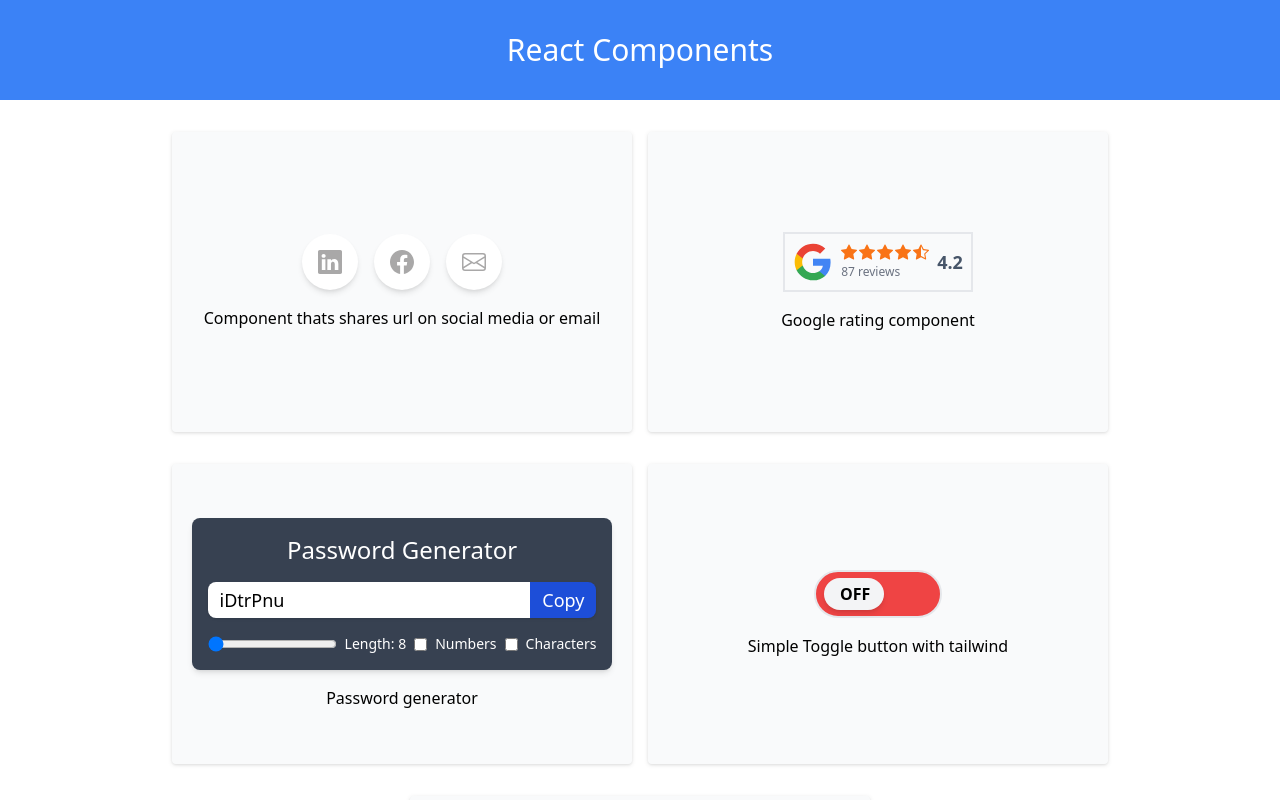
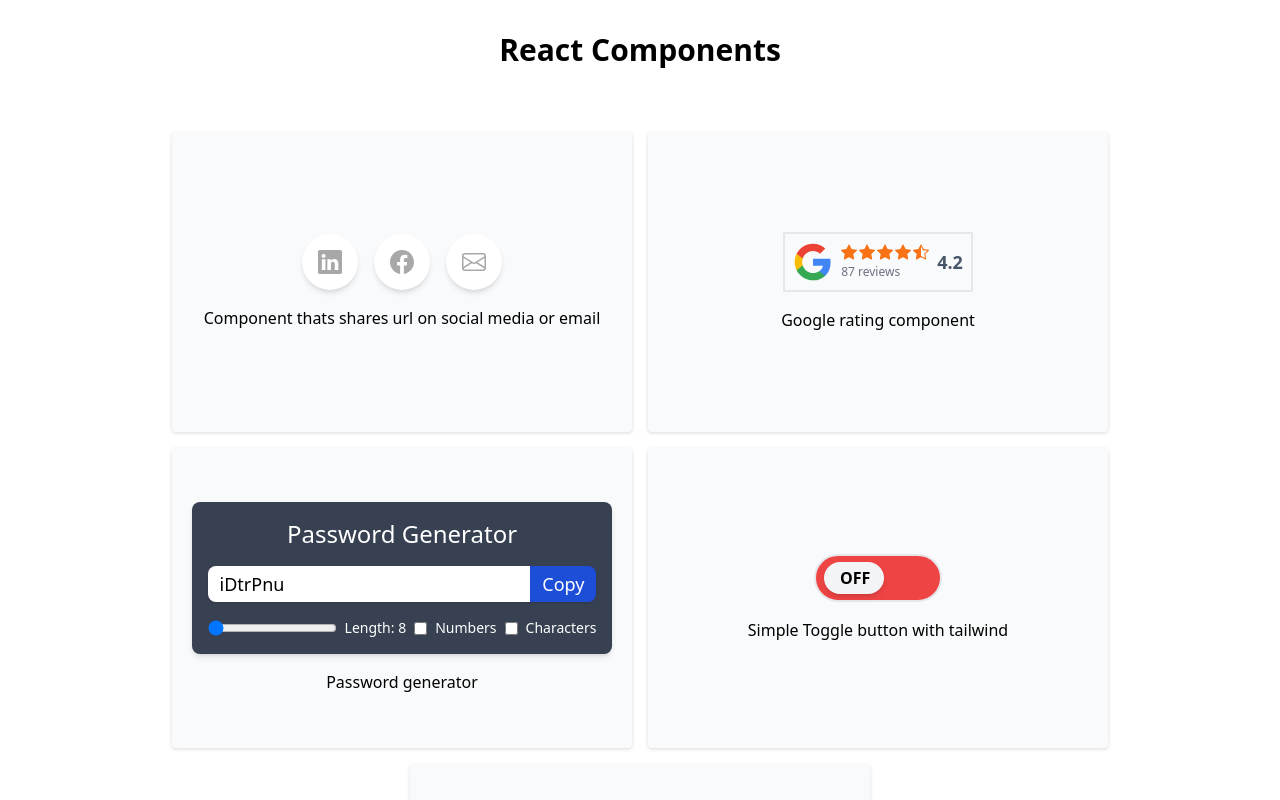
Before and after one commit to MuhammadUsmanMushtaq/react-components, a React (Create React App) app: page / in a window 1280 px wide. Shown: the top 800 px of the page. Built offline with nearby package versions, Linux system fonts and the light colour scheme.

Commit message:
styles fix

```diff
--- a/src/components/Card.jsx
+++ b/src/components/Card.jsx
@@ -1,5 +1,5 @@
 const Card = ({ children }) => (
-  <div className='flex justify-center items-center flex-wrap w-[460px] h-[300px] drop-shadow bg-gray-50 hover:drop-shadow-md rounded p-4 mb-4'>
+  <div className='flex justify-center items-center flex-wrap w-[460px] h-[300px] drop-shadow bg-gray-50 hover:drop-shadow-md rounded p-4'>
     {children}
   </div>
 );
--- a/src/components/Laoyout/Layout.jsx
+++ b/src/components/Laoyout/Layout.jsx
@@ -1,12 +1,11 @@
 const Layout = ({ children }) => {
   return (
     <>
-      <div className='text-3xl text-white text-center bg-blue-500 p-8 mb-4'>
+      <div className='text-3xl font-bold text-center p-8 mb-4'>
         React Components
       </div>
       <main
         className='
-       m-auto
         flex
         justify-center
         flex-wrap
```
